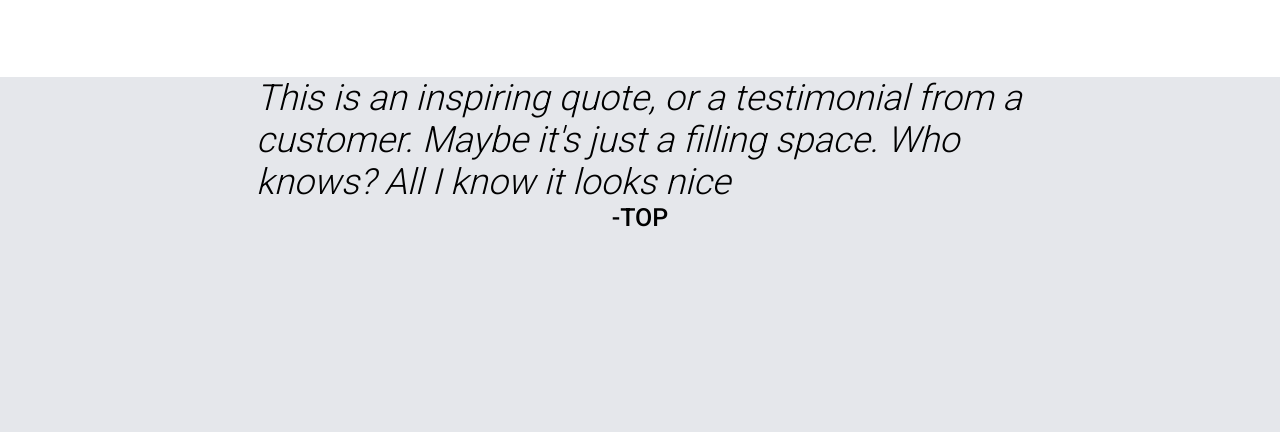
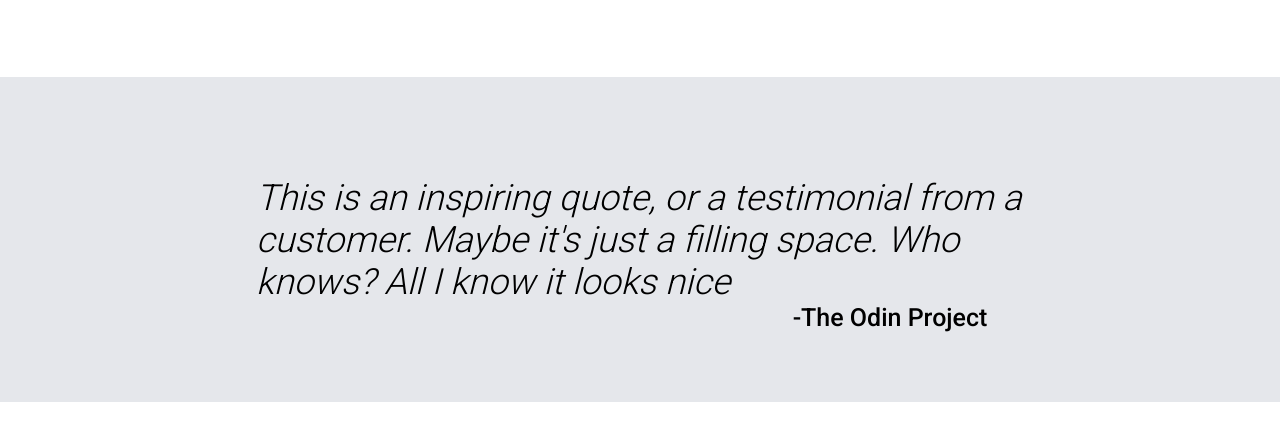
Before and after one commit to robloxdevplays/odin-landing-page, a plain HTML site: page index.html in a window 1280 px wide. Shown: the part 630-1062 px from the top of the page. After the commit the page ends 1032 px from the top, so only its background shows below. Drawn offline with Linux system fonts and the light colour scheme.

Commit message:
Section- quote complete Finished styling and position on the 'comment' had to use margin

```diff
--- a/index.html
+++ b/index.html
@@ -55,7 +55,7 @@
     <section class="third-section">
         <div class="third-section-sub">
             <p class="quote-section-quote"> <em>This is an inspiring quote, or a testimonial from a customer. Maybe it's just a filling space. Who knows? All I know it looks nice</em> </p>
-            <p class="quote-section-author"> -TOP </p>
+            <p class="quote-section-author"> -The Odin Project </p>
         </div>
     </section>
 </body>
--- a/styles.css
+++ b/styles.css
@@ -116,19 +116,20 @@ html {
 }
 .third-section {
     background-color: #E5E7EB;
-    padding-bottom: 200px;
+    padding-bottom: 70px;
 }
 .quote-section-quote {
     font-size: 36px;
     color: #1F2937;
     font-weight: 300;
     width: 60%;
+    margin-top: 100px;
 }
 .quote-section-author {
     font-size: 25px;
     font-weight: 500;
     color: #1F2937;
-    align-items: end;
+    margin-left: 500px;
 }
 .third-section-sub {
     display: flex;
```
